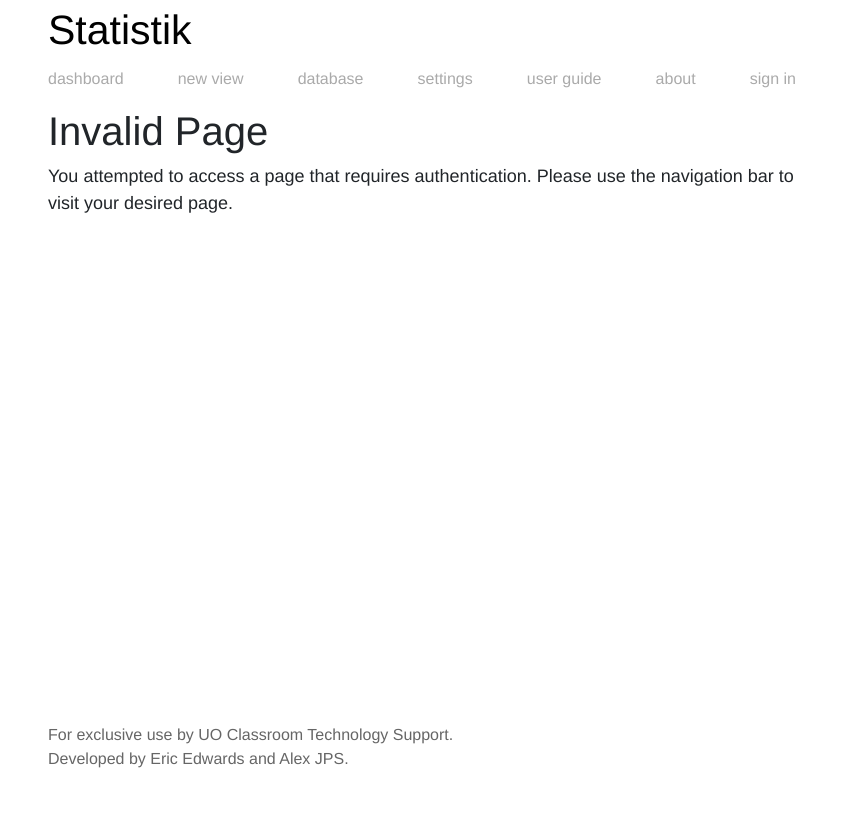
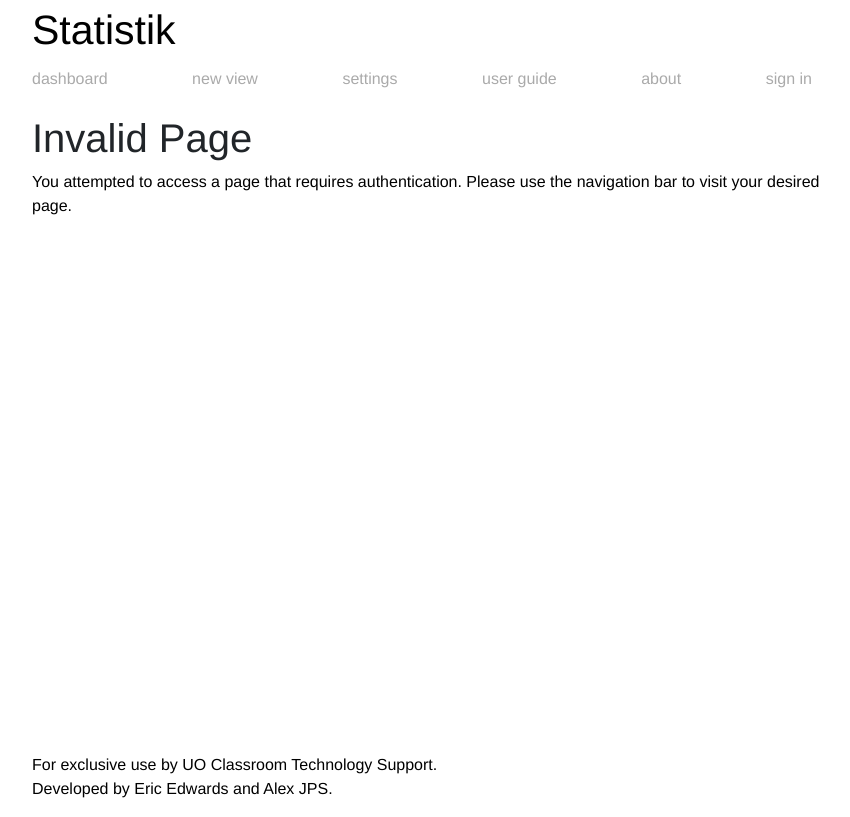
Before and after one commit to uoclass/statistik, a React (Create React App) app: page /invalid in a window 1280 px wide. Shown: the whole page, without its empty margins (208-1058 px from the left). Built offline with nearby package versions, Linux system fonts and the light colour scheme.

Commit message:
feat: Better form formatting and horizontal scaling

```diff
--- a/src/components/ConfigurationMenu.jsx
+++ b/src/components/ConfigurationMenu.jsx
@@ -21,11 +21,11 @@ function ConfigurationMenu() {
                 <label>
                     <p>
                         <label htmlFor="term-start">Term start</label> <br/>
-                        <input type="date" id="term-start"/>
+                        <input className="form-input-date" type="date" id="term-start"/>
                     </p>
                     <p>
                         <label htmlFor="term-end">Term end</label> <br/>
-                        <input type="date" id="term-end"/>
+                        <input className="form-input-date" type="date" id="term-end"/>
                     </p>
                     <p>
                         <label htmlFor="view-layout">View layout</label> <br/>
--- a/src/components/FormElements.css
+++ b/src/components/FormElements.css
@@ -3,6 +3,30 @@
   -webkit-appearance: none;
   -moz-appearance: none;
   appearance: none;
+}
+
+p {
+    font-size: 1rem;
+    font-family: "Helvetica Neue", sans-serif;
+    font-weight: normal;
+    color: black;
+}
+
+/* Remove calendar icon on date selection field (doesn't work on Firefox) */
+/*
+input[type="date"]::-webkit-inner-spin-button,
+input[type="date"]::-webkit-calendar-picker-indicator {
+  display: none;
+  -webkit-appearance: none;
+}
+*/
+
+
+.form-select, .form-input-date {
+  font-size: 1rem;
+  font-family: "Helvetica Neue", sans-serif;
+  font-weight: normal;
+  color: black;
 
   /* Set background color */
   background-color: white;
@@ -13,5 +37,5 @@
   outline: 1px solid gray;
 
   /* Add padding for better appearance */
-  padding: 5px 50px 5px 20px;
+  padding: 0.25rem 2rem 0.25rem 1rem;
 }
--- a/src/components/Layout.css
+++ b/src/components/Layout.css
@@ -26,15 +26,9 @@ body {
 }
 
 .App-content {
-    margin-left: 20px;
-    flex: 1;
-    flex-direction: row;
-}
-
-@media (min-width: 850px) {
-    .App-content {
-        margin: 0 20% 0 20%;
-    }
+    width: 800px;
+    margin: 0 auto; /* Center the content horizontally */
+    max-width: 90%; /* Ensures the content never exceeds 90% of the viewport width */
 }
 
 .App-header {
@@ -44,9 +38,7 @@ body {
 }
 
 .App-body {
-    margin-top: calc(15px + 1vh);
-    margin-bottom: calc(15px + 1vh);
-    margin: 0px 0px;
+    margin: calc(15px + 1vh) 0px calc(15px + 1vh) 0px;
     border: 50px 50px;
     font-size: calc(10px + 1vmin);
     min-height: 77vh;
--- a/src/components/Nav.jsx
+++ b/src/components/Nav.jsx
@@ -11,9 +11,6 @@ function Nav() {
         </li>
         <li>
           <NavLink to="/new-view">new view</NavLink>
-        </li>
-        <li>
-          <NavLink to="/database">database</NavLink>
         </li>
         <li>
           <NavLink to="/settings">settings</NavLink>
```
